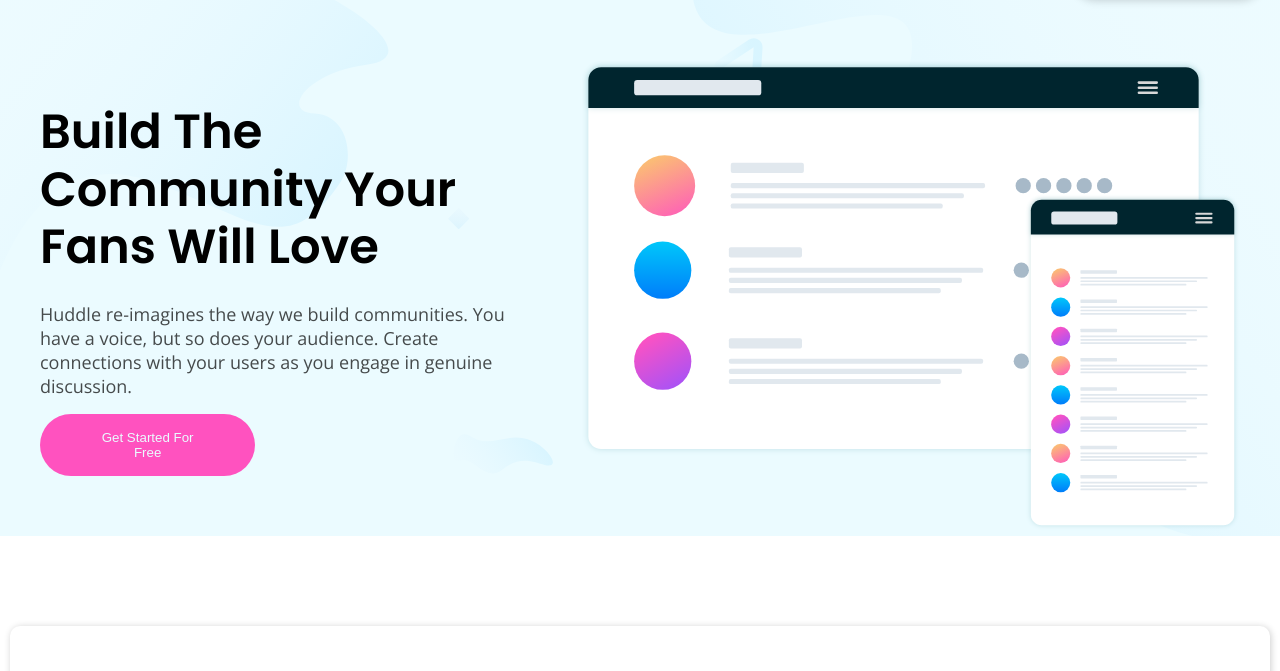
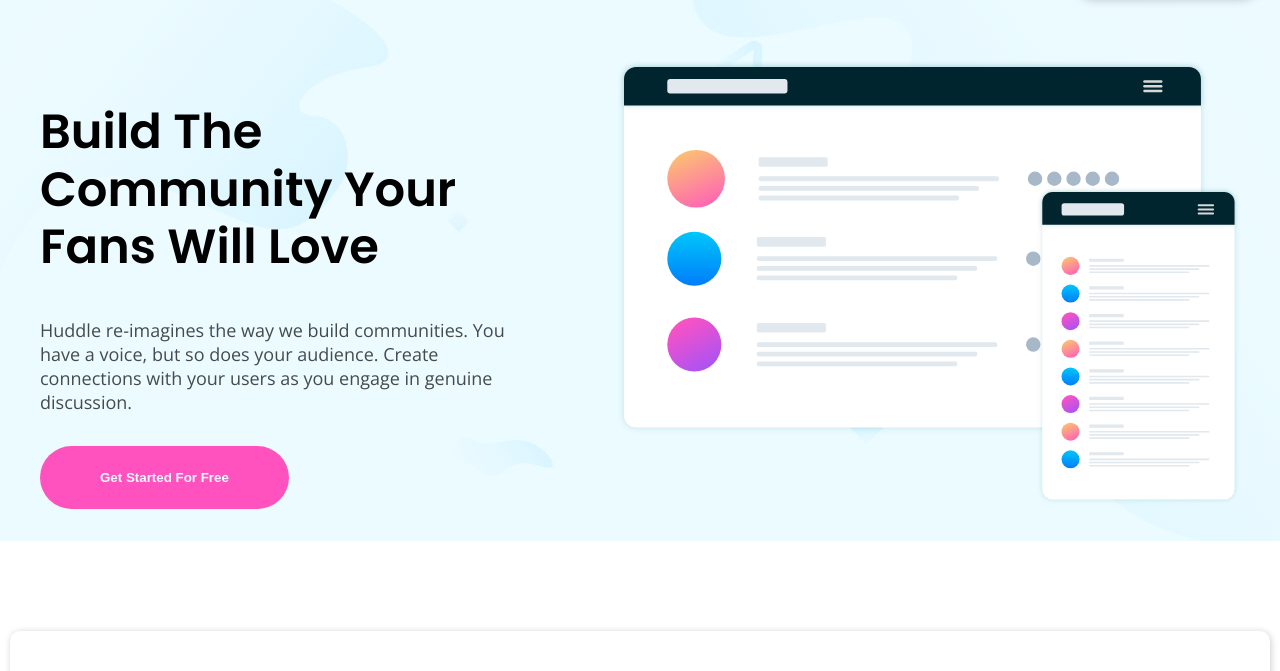
Before and after one commit to adilimudassir/huddle-landing-page-design, a plain HTML site: page index.html in a window 1280 px wide. Shown: the part 82-753 px from the top of the page. Drawn offline with nearby package versions, Linux system fonts and the light colour scheme.

Commit message:
update styles

```diff
--- a/style.css
+++ b/style.css
@@ -95,22 +95,21 @@
 .showcase {
   width: 100%;
   height: 100%;
-  display: flex;
+  display: grid;
   align-items: flex-start;
   justify-content: flex-start;
-  flex-direction: row;
-  gap: 4rem;
+  grid-template-columns: 4fr 5fr;
+  grid-column-gap: 5rem;
 }
 
 .showcase-text {
-  width: 40%;
   height: 100%;
   display: flex;
   flex-direction: column;
   align-items: start;
   justify-content: center;
   padding: 2rem 0;
-  gap: 1rem;
+  gap: 2rem;
 }
 
 .showcase-text h1 {
@@ -119,13 +118,14 @@
 }
 
 .showcase-btn {
-  width: 45%;
+  width: 50%;
   background-color: var(--primary-color);
   color: var(--pale-cyan);
   border: none;
-  padding: 1rem 3rem;
-  border-radius: 2rem;
+  padding: 1.5rem 3rem;
+  border-radius: 3rem;
   cursor: pointer;
+  font-weight: 700;
 }
 
 .showcase-btn:hover {
@@ -133,7 +133,6 @@
 }
 
 .showcase-image {
-  width: 55%;
   height: 100%;
 }
 
```
